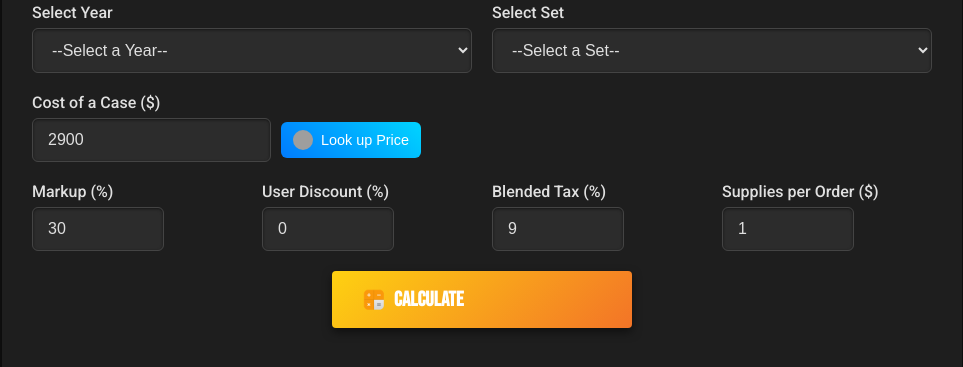
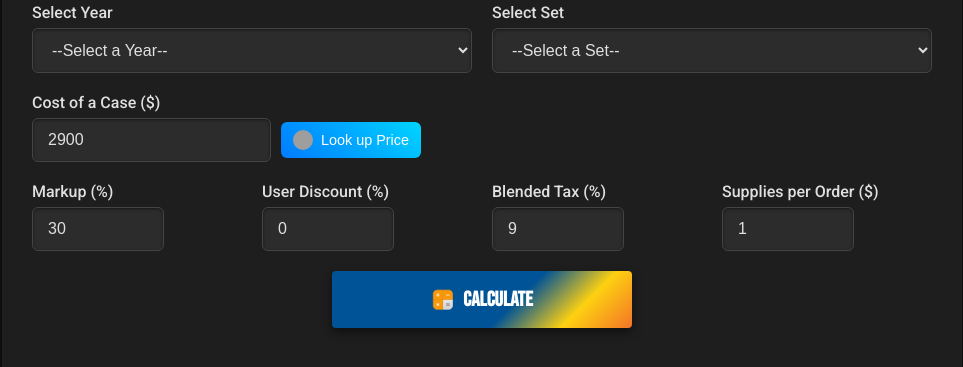
Before and after one commit to dogispilot/break-pricing, a plain HTML site: page index.html in a window 1280 px wide. Shown: the part 117-484 px from the top of the page, without its empty margins (158-1121 px from the left). Drawn offline with nearby package versions, Linux system fonts and the light colour scheme; grey boxes are pictures that could not be loaded.

Commit message:
Update index.html

```diff
--- a/index.html
+++ b/index.html
@@ -7,6 +7,8 @@
   <!-- Import Google Fonts -->
   <link href="https://fonts.googleapis.com/css?family=Roboto:400,500&display=swap" rel="stylesheet">
   <link href="https://fonts.googleapis.com/css2?family=Bebas+Neue&display=swap" rel="stylesheet">
+  <!-- New font: Montserrat for the button -->
+  <link href="https://fonts.googleapis.com/css2?family=Montserrat:wght@700&display=swap" rel="stylesheet">
   <!-- Include Chart.js for the pie chart -->
   <script src="https://cdn.jsdelivr.net/npm/chart.js"></script>
   <style>
@@ -132,25 +134,26 @@
     .form-actions button:hover {
       background-color: #0056b3;
     }
-    /* New styling based on the Upper Deck logo colors */
+    /* New styling based on the Upper Deck logo colors with extra blue */
     .calculate-btn {
       width: 300px; /* make the button much wider */
       padding: 16px 30px;
-      background: linear-gradient(135deg, #FED111, #F37427);
+      background: linear-gradient(135deg, #005396 0%, #005396 60%, #FED111 80%, #F37427 100%);
       border: 2px solid #005396;
       border-radius: 8px;
       box-shadow: 0 4px 10px rgba(0,0,0,0.5);
       color: #ffffff;
       font-size: 1.3rem;
       text-transform: uppercase;
-      font-family: 'Bebas Neue', cursive;
+      font-family: 'Montserrat', sans-serif;
       transition: background 0.3s, transform 0.2s;
       display: inline-flex;
       align-items: center;
+      justify-content: center;
       gap: 8px;
     }
     .calculate-btn:hover {
-      background: linear-gradient(135deg, #F37427, #FED111);
+      background: linear-gradient(135deg, #F37427 0%, #FED111 20%, #005396 100%);
       transform: scale(1.05);
     }
     /* Lookup button styles */
```
